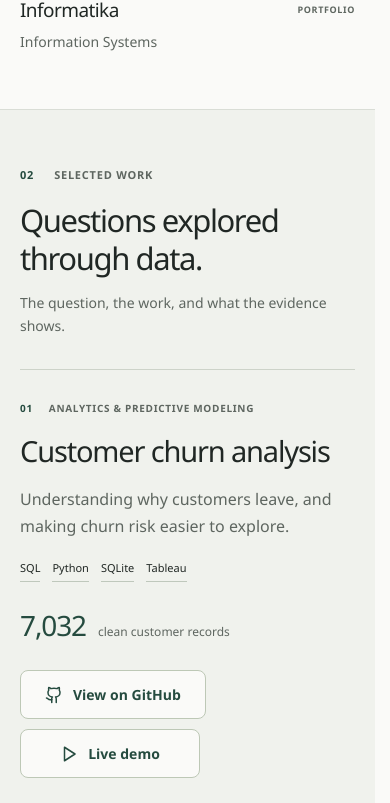
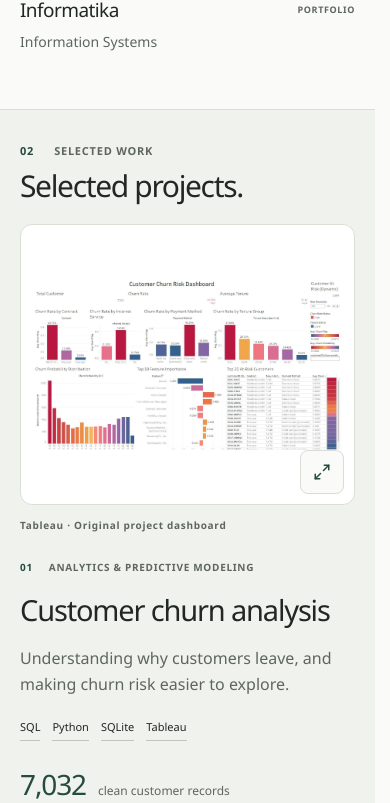
Before and after one commit to revxx26/portofolio_website_revaldy_arrahman, a Next.js app: page / in a window 390 px wide. Shown: the part 1992-2795 px from the top of the page. Built offline with nearby package versions, Linux system fonts and the light colour scheme; no server answers.

Commit message:
Improve mobile projects and certificate layout

```diff
--- a/app/globals.css
+++ b/app/globals.css
@@ -156,6 +156,8 @@ h1 { margin:0 0 26px; font-size:clamp(64px,7.8vw,108px); letter-spacing:-.055em;
 .section { padding-top:96px; padding-bottom:96px; }
 
 .section-heading { display:grid; grid-template-columns:230px 1fr; gap:32px; margin-bottom:52px; }
+
+.section-title-mobile { display:none; }
 
 .section-index { color:var(--muted); padding-top:9px; display:flex; gap:28px; }
 
@@ -448,6 +450,10 @@ h2 { font-size:clamp(29px,3vw,40px); font-weight:500; line-height:1.2; letter-sp
 
   .volunteer-grid,.certification-grid { grid-template-columns:1fr; gap:24px; }
 
+  /* Intrinsic image height avoids percentage sizing in Safari flex layouts. */
+  .certificate-preview { display:block; aspect-ratio:auto; padding:12px; }
+
+  .certificate-preview img { width:100%; max-width:100%; min-width:0; height:auto; }
   .volunteer-copy,.certificate-copy { padding:20px; }
 
   .volunteer-figure figcaption { padding:12px 20px; }
@@ -587,7 +593,23 @@ h2 { font-size:clamp(29px,3vw,40px); font-weight:500; line-height:1.2; letter-sp
 
   .project { padding:30px 0 20px; }
 
+  .projects { padding-top:32px; }
+
+  .projects .section-heading { gap:8px; margin-bottom:20px; }
+
+  .projects h2 { font-size:30px; }
+
+  .projects .section-title-desktop,.projects .section-description { display:none; }
+
+  .projects .section-title-mobile { display:inline; }
+
+  .projects .project:first-child { border-top:0; padding-top:0; }
+
   .project-overview { grid-template-columns:1fr; gap:25px; }
+
+  .project-overview > .project-figure { grid-row:1; }
+
+  .project-overview > .project-copy { grid-row:2; }
 
   .project-category { font-size:10px; gap:16px; }
 
--- a/components/sections.tsx
+++ b/components/sections.tsx
@@ -24,11 +24,11 @@ import { TouchCard } from "@/components/touch-card";
 
 
 
-function SectionHeading({ number, label, title, description }: { number: string; label: string; title: string; description?: string }) {
+function SectionHeading({ number, label, title, mobileTitle, description }: { number: string; label: string; title: string; mobileTitle?: string; description?: string }) {
 
   const { t } = usePreferences();
 
-  return <div className="section-heading"><div className="section-index mono"><span>{number}</span>{label}</div><div><h2>{title}</h2>{description && <p className="section-description">{description}</p>}</div></div>;
+  return <div className="section-heading"><div className="section-index mono"><span>{number}</span>{label}</div><div><h2>{mobileTitle ? <><span className="section-title-desktop">{title}</span><span className="section-title-mobile">{mobileTitle}</span></> : title}</h2>{description && <p className="section-description">{description}</p>}</div></div>;
 
 }
 
@@ -60,7 +60,7 @@ export function Projects() {
 
   return <section id="projects" className="projects section">
 
-    <div className="wrap"><SectionHeading number="02" label={t("SELECTED WORK")} title={t("Questions explored through data.")} description={t("The question, the work, and what the evidence shows.")}/>
+    <div className="wrap"><SectionHeading number="02" label={t("SELECTED WORK")} title={t("Questions explored through data.")} mobileTitle={t("Selected projects.")} description={t("The question, the work, and what the evidence shows.")}/>
 
     <div className="project-list">{projects.map((project, index) => <article className={`project project-${index + 1}`} key={project.id} id={project.id}>
 
--- a/content/translations.ts
+++ b/content/translations.ts
@@ -1,4 +1,5 @@
 export const indonesian: Record<string, string> = {
+  "Selected projects.": "Proyek pilihan.",
   "At a glance":"Ringkasan proyek", "Objective":"Tujuan", "Deliverable":"Hasil pengerjaan", "Key findings":"Temuan utama",
   "How the project was built":"Langkah pengerjaan", "Data used":"Data yang digunakan", "What to keep in mind":"Catatan penting", "Supporting visuals":"Visual pendukung", "Overview, findings & process":"Ringkasan, temuan & proses",
 
```
